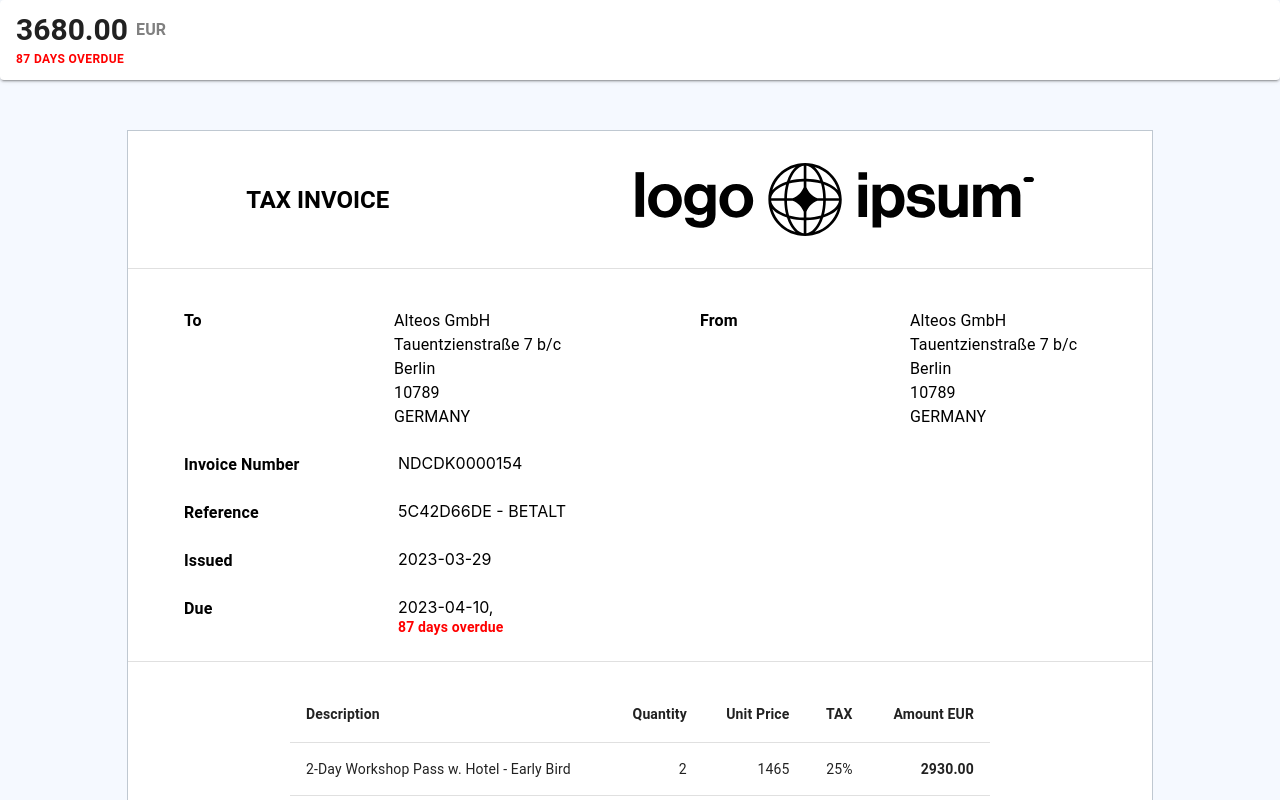
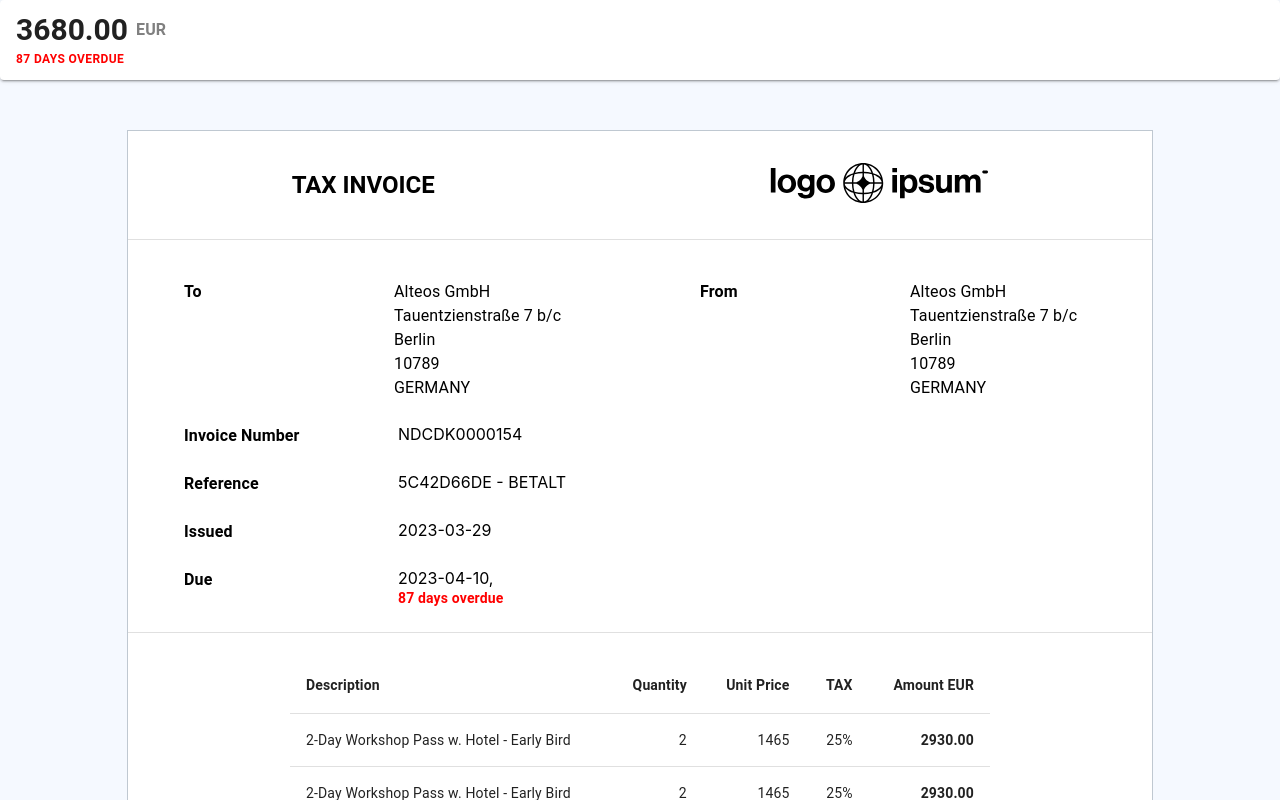
Before and after one commit to bensondavis/preview-invoice, a React (Create React App) app: page / in a window 1280 px wide. Shown: the top 800 px of the page. Built offline with nearby package versions, Linux system fonts and the light colour scheme.

Commit message:
added logo interface and customisation

```diff
--- a/public/index.html
+++ b/public/index.html
@@ -24,7 +24,7 @@
       work correctly both with client-side routing and a non-root public URL.
       Learn how to configure a non-root public URL by running `npm run build`.
     -->
-    <title>React App</title>
+    <title>Preview Invoice</title>
   </head>
   <body>
     <noscript>You need to enable JavaScript to run this app.</noscript>
--- a/src/App.tsx
+++ b/src/App.tsx
@@ -2,7 +2,7 @@ import "./App.css";
 import Appbar from "./components/Appbar";
 import Invoice from "./components/Invoice/Invoice";
 import Box from "@mui/material/Box";
-import logos from "./config/logoConfig";
+import Logos from "./config/logoConfig";
 import {
   calculateDueDate,
   calculateOverDueDays,
@@ -70,10 +70,10 @@ function App() {
       />
       <Invoice invoiceData={invoice} />
 
-      <a href="#your-company-name">
+      <a href={Logos.companyLogo.link}>
         <Box
           component={"img"}
-          src={logos.companyLogo}
+          src={Logos.companyLogo.img}
           alt="logo"
           width={200}
           sx={{ ml: "calc(50% - 100px)", my: 9 }}
--- a/src/components/Invoice/InvoiceHeader.tsx
+++ b/src/components/Invoice/InvoiceHeader.tsx
@@ -1,7 +1,7 @@
 import Typography from "@mui/material/Typography";
 import Stack from "@mui/material/Stack";
 import Box from "@mui/material/Box";
-import logos from "../../config/logoConfig";
+import Logos from "../../config/logoConfig";
 
 const InvoiceHeader = () => {
   return (
@@ -10,13 +10,25 @@ const InvoiceHeader = () => {
       justifyContent={"space-around"}
       alignItems={"center"}
       spacing={1}
-      sx={{width: "100%", py: 4}}
+      sx={{ width: "100%", py: 4 }}
     >
-      <Typography variant="h5" fontSize={{xs: "18px", sm: "20px", md: "24px"}} fontWeight={700}>
+      <Typography
+        variant="h5"
+        fontSize={{ xs: "18px", sm: "20px", md: "24px" }}
+        fontWeight={700}
+      >
         TAX INVOICE
       </Typography>
 
-      <Box component={"img"} src={logos.fromLogo} alt="logo" width={"60%"} maxWidth={400} />
+      <a href={Logos.fromCompanyLogo.link} style={{ width: "auto" }}>
+        <Box
+          component={"img"}
+          src={Logos.fromCompanyLogo.img}
+          alt="logo"
+          width={"100%"}
+          maxWidth={350}
+        />
+      </a>
     </Stack>
   );
 };
--- a/src/config/logoConfig.ts
+++ b/src/config/logoConfig.ts
@@ -1,9 +1,16 @@
 import fromLogo from "../Assets/logoipsum-286.svg";
 import companyLogo from "../Assets/logoipsum-253.svg";
+import { logos } from "../interfaces/logos";
 
-const logos= {
-  fromLogo: fromLogo,
-  companyLogo: companyLogo
-}
+const Logos:logos = {
+  fromCompanyLogo: {
+    img: fromLogo,
+    link: "https://react.dev/",
+  },
+  companyLogo: {
+    img: companyLogo,
+    link: "https://react.dev/",
+  },
+};
 
-export default logos;
+export default Logos;
--- /dev/null
+++ b/src/interfaces/logos.ts
@@ -0,0 +1,9 @@
+interface logo {
+  img: string;
+  link: string;
+}
+
+export interface logos {
+  fromCompanyLogo: logo,
+  companyLogo: logo
+}
```
Also changed, not shown: public/manifest.json.
